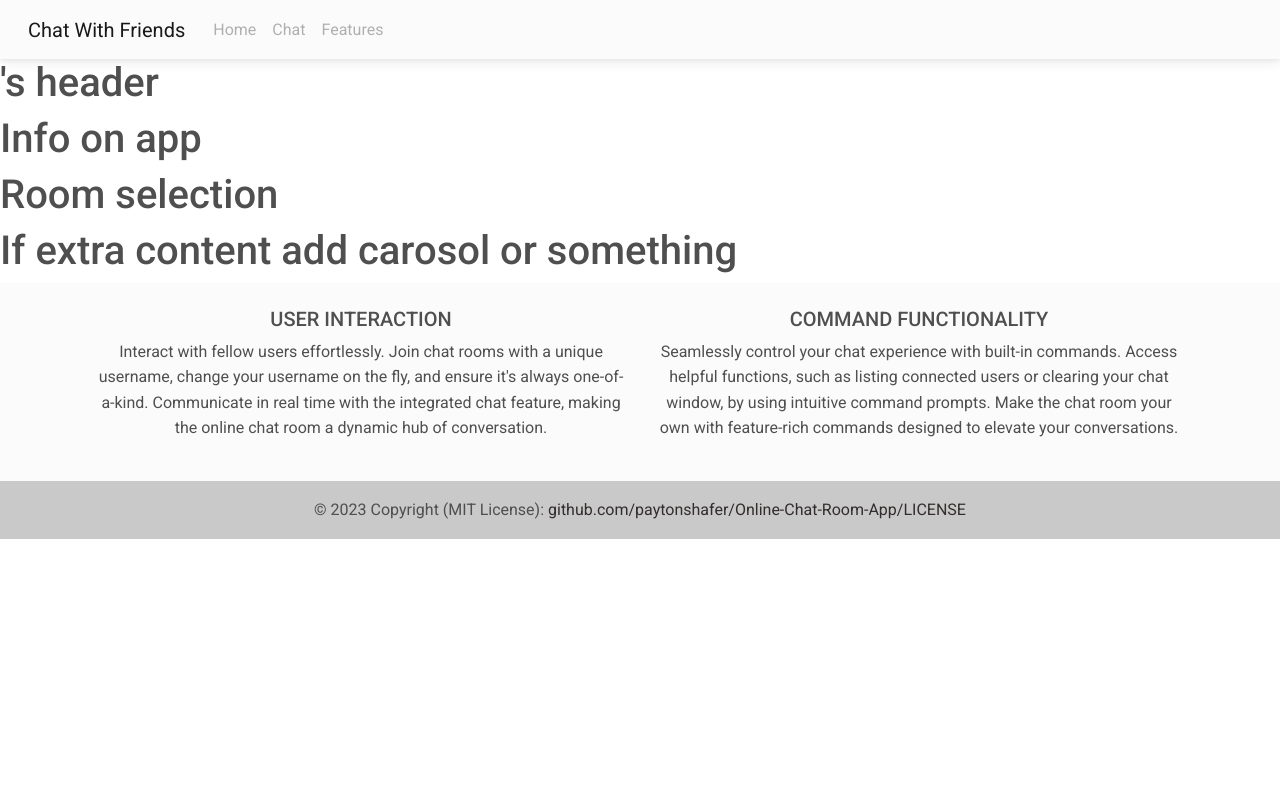
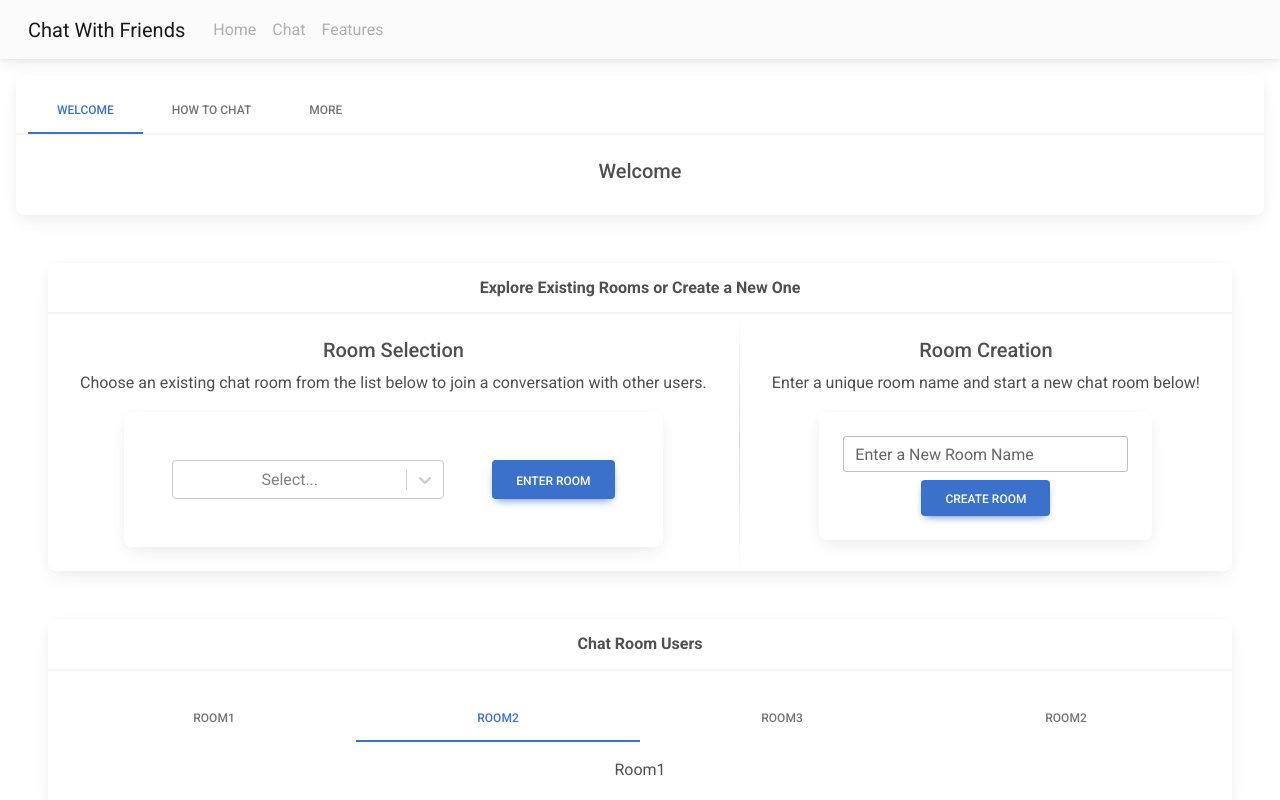
Before and after one commit to paytonshafer/Online-Chat-Room-App, a React (Create React App) app in the folder frontend/: page /home in a window 1280 px wide. Shown: the top 800 px of the page. Built offline with nearby package versions, Linux system fonts and the light colour scheme; no server answers.

Commit message:
home page design

```diff
--- a/frontend/package.json
+++ b/frontend/package.json
@@ -13,6 +13,7 @@
     "react-dom": "^18.2.0",
     "react-router-dom": "^6.16.0",
     "react-scripts": "^5.0.1",
+    "react-select": "^5.7.7",
     "socket.io-client": "^4.7.2",
     "web-vitals": "^2.1.4"
   },
--- a/frontend/src/pages/home.jsx
+++ b/frontend/src/pages/home.jsx
@@ -1,28 +1,161 @@
-import React from 'react';
+import React, { useState } from 'react';
 import Footer from '../components/footer'
 import { useUserContext } from '../context/UserContext'; // get username context
-
+import Select from 'react-select'
+import {
+    MDBCard,
+    MDBCardBody,
+    MDBCardTitle,
+    MDBCardText,
+    MDBCardHeader,
+    MDBTabs,
+    MDBTabsItem,
+    MDBTabsLink,
+    MDBTabsContent,
+    MDBTabsPane,
+    MDBBtn,
+    MDBInput
+  } from 'mdb-react-ui-kit';
 /*
-Welcome
-Jumbotron idrk
+Welcome, how to use, other idrk
+    add content: welcome message, how to use (enter room, creatre room, feature page), other (link to source code, about the author?)
 room selection
-maybe carasol
+Show who is in what room in a card with tabs for each room
+    map users from rooms to tabs
 */
 
 
 // login page
 const Home = ({ socket }) => {
     const { username } = useUserContext();
+    const [justifyActive, setJustifyActive] = useState('tab1') // state for which tab is showing
+    const [usersActive, setUsersActive] = useState('tab1') // state for which tab is showing
+    const [roomSelector, setRoomSelector] = useState('')
+    const [newRoom, setNewRoom] = useState('')
+    const [availableRooms, ] = useState([
+        { value: 'Room1',label: 'Room1' },
+        { value: 'Room2', label: 'Room2' },
+        { value: 'Room3', label: 'Room3' }
+    ])
+
+    // function to handle switching between tabs
+    const handleJustifyClick = (value) => {
+        if (value === justifyActive) { // if value is the active one then ignore
+        return;
+        }
+
+        setJustifyActive(value); // set the new tab
+    };
+
+    // function to handle switching between tabs
+    const handleUsersClick = (value) => {
+        if (value === usersActive) { // if value is the active one then ignore
+        return;
+        }
+
+        setUsersActive(value); // set the new tab
+    };
 
     return(
         <div>
-            <h1>{username}'s header</h1>
-            <h1>Info on app</h1>
-            <h1>Room selection</h1>
-            <h1>If extra content add carosol or something</h1>
+            <MDBCard className='text-center m-3'>
+                <MDBCardHeader>
+                    <MDBTabs className='card-header-tabs'>
+                    <MDBTabsItem>
+                        <MDBTabsLink onClick={() => handleJustifyClick('tab1')} active={justifyActive === 'tab1'}>
+                        Welcome
+                        </MDBTabsLink>
+                    </MDBTabsItem>
+                    <MDBTabsItem>
+                        <MDBTabsLink onClick={() => handleJustifyClick('tab2')} active={justifyActive === 'tab2'}>
+                        How to Chat
+                        </MDBTabsLink>
+                    </MDBTabsItem>
+                    <MDBTabsItem>
+                        <MDBTabsLink onClick={() => handleJustifyClick('tab3')} active={justifyActive === 'tab3'}>
+                        More
+                        </MDBTabsLink>
+                    </MDBTabsItem>
+                    </MDBTabs>
+                </MDBCardHeader>
+                <MDBCardBody>
+                    <MDBTabsContent>
+                        <MDBTabsPane show={justifyActive === 'tab1'}>
+                            <MDBCardTitle>Welcome {username}</MDBCardTitle>
+                        </MDBTabsPane>
+                        <MDBTabsPane show={justifyActive === 'tab2'}>
+                            <MDBCardTitle>Hello {username}</MDBCardTitle>
+                        </MDBTabsPane>
+                        <MDBTabsPane show={justifyActive === 'tab3'}>
+                            <MDBCardTitle>Bye {username}</MDBCardTitle>
+                        </MDBTabsPane>
+                    </MDBTabsContent>
+                </MDBCardBody>
+            </MDBCard>
+
+            <MDBCard className='text-center m-5'>
+                <MDBCardHeader>
+                    <strong>Explore Existing Rooms or Create a New One</strong>
+                </MDBCardHeader>
+                <div className='d-flex flex-row justify-content-around'>
+                    <MDBCardBody className='d-flex flex-column align-items-center'>
+                        <MDBCardTitle>Room Selection</MDBCardTitle>
+                        <MDBCardText >
+                            Choose an existing chat room from the list below to join a conversation with other users.
+                        </MDBCardText>
+                        <MDBCard className='w-40'>
+                            <MDBCardBody className='d-flex flex-row justify-content-center'>
+                                <div style={{width: '20rem'}}>
+                                    <Select className='m-4' menuPlacement="auto" menuPosition="fixed" options={availableRooms} onChange={(e) => {setRoomSelector(e.value)}}/>
+                                </div>
+                                <MDBBtn className='m-4' onClick={() => {console.log(roomSelector)}}>Enter Room</MDBBtn>
+                            </MDBCardBody>
+                        </MDBCard>
+                    </MDBCardBody>
+                    <div className="vr-blurry"></div>
+                    <MDBCardBody className='d-flex flex-column align-items-center'>
+                        <MDBCardTitle>Room Creation</MDBCardTitle>
+                        <MDBCardText>Enter a unique room name and start a new chat room below!</MDBCardText>
+                        <MDBCard className='w-75'>
+                            <MDBCardBody >
+                                <MDBInput value={newRoom.trim()} onChange={(e) => setNewRoom(e.target.value)} label='Enter a New Room Name' id='room' type='text'/>
+                                <MDBBtn className='mt-2' onClick={() => {console.log(newRoom)}}>Create Room</MDBBtn>
+                            </MDBCardBody>
+                        </MDBCard>
+                    </MDBCardBody>
+                </div>
+            </MDBCard>
+            <MDBCard className='text-center m-5'>
+                <MDBCardHeader>
+                    <strong>Chat Room Users</strong>
+                </MDBCardHeader>
+                <MDBCardBody>
+                    <MDBTabs justify className='mb-3'>
+                        {availableRooms.map((room, index) => {
+                            return (
+                                <MDBTabsItem>
+                                    <MDBTabsLink onClick={() => handleUsersClick('tab' + index)} active={usersActive === 'tab' + index}>
+                                        {room.label}
+                                    </MDBTabsLink>
+                                </MDBTabsItem>
+                            )
+                        })}
+                        <MDBTabsItem>
+                            <MDBTabsLink onClick={() => handleUsersClick('tab4')} active={usersActive === 'tab4'}>
+                                Room2
+                            </MDBTabsLink>
+                        </MDBTabsItem>
+                    </MDBTabs>
+
+                    <MDBTabsContent>
+                        <MDBTabsPane show={usersActive === 'tab1'}>Room1</MDBTabsPane>
+                        <MDBTabsPane show={usersActive === 'tab2'}>Tab 2 content</MDBTabsPane>
+                        <MDBTabsPane show={usersActive === 'tab3'}>Tab 3 content</MDBTabsPane>
+                    </MDBTabsContent>
+                </MDBCardBody>
+            </MDBCard>
             <Footer />
         </div>
-
     )
 }
 
```
Also changed, not shown: 1 other file (tests, documents, lock files or other folders).
